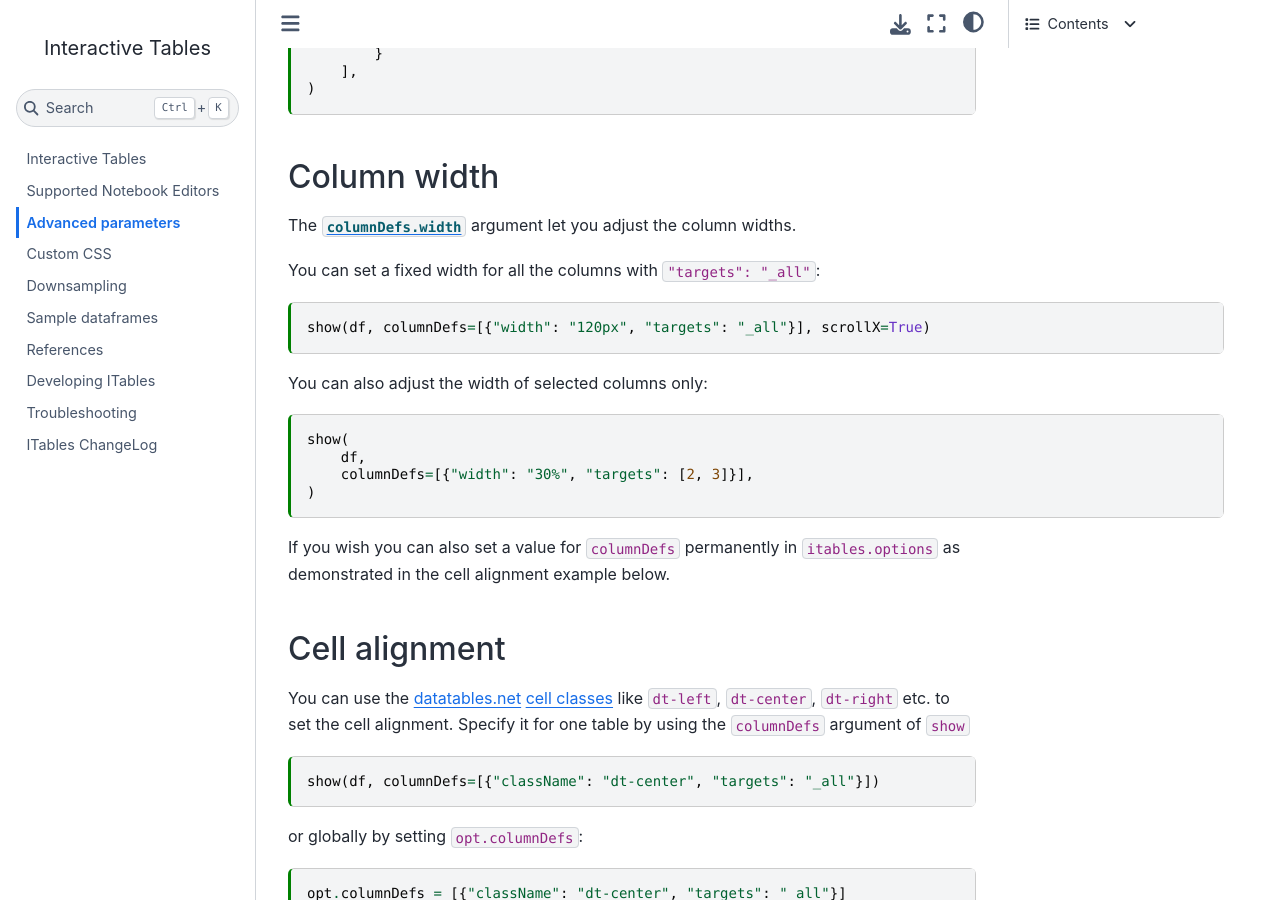
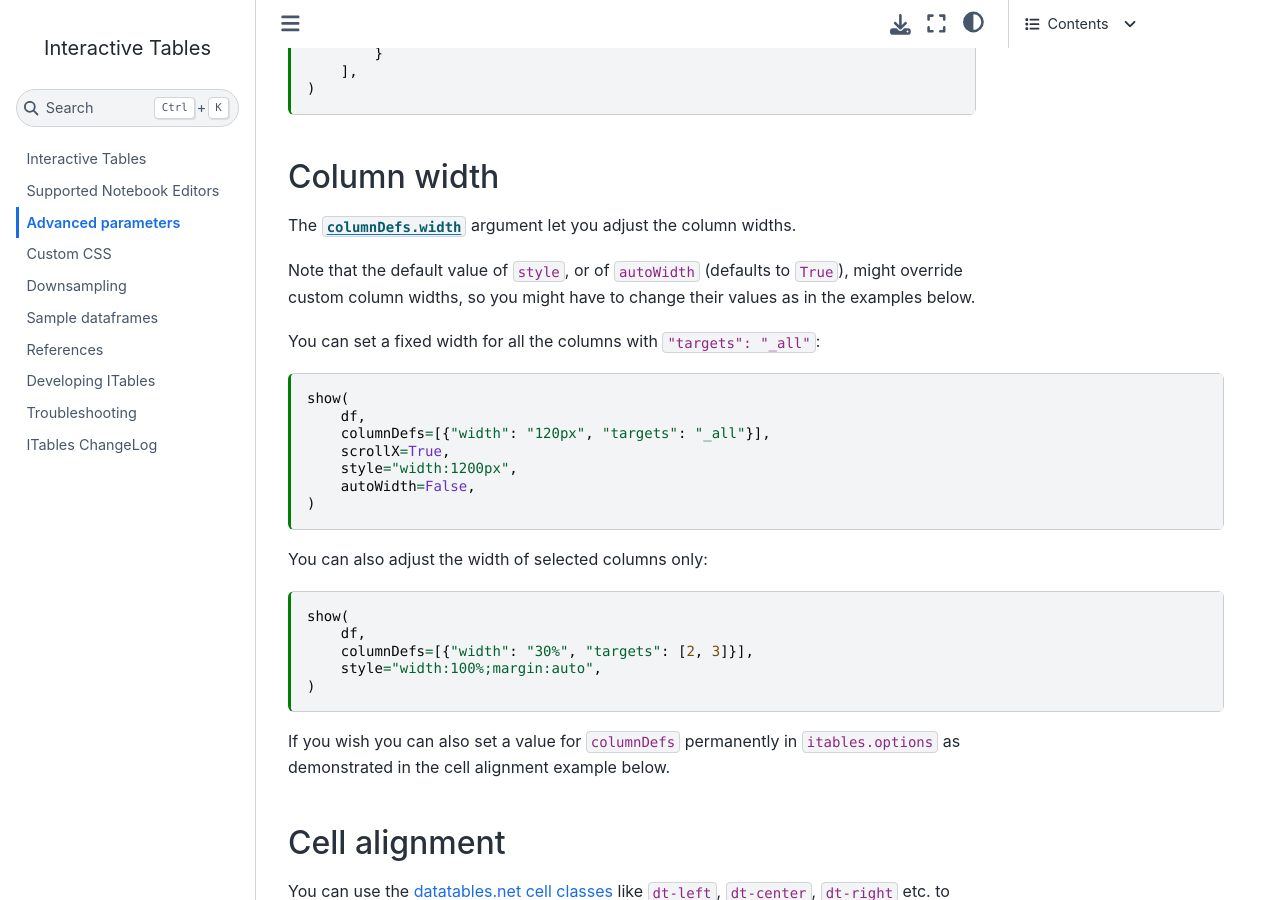
Before and after one commit to mwouts/itables, a Jupyter Book: the page built from docs/advanced_parameters.md, in a window 1280 px wide and 900 px high, scrolled down 5587 px. Built offline with Jupyter Book 1.0.4 settings and Sphinx 7.4.7 and the Sphinx Book theme 1.1.4, drawn with Linux system fonts in a browser that asks for light colours.

Commit message:
Update the documentation on column widths

````diff
--- a/docs/advanced_parameters.md
+++ b/docs/advanced_parameters.md
@@ -301,12 +301,21 @@ function (td, cellData, rowData, row, col) {
 
 The [`columnDefs.width`](https://datatables.net/reference/option/columns.width) argument let you adjust the column widths.
 
+Note that the default value of `style`, or of `autoWidth` (defaults to `True`), might override custom column widths,
+so you might have to change their values as in the examples below.
+
 You can set a fixed width for all the columns with `"targets": "_all"`:
 
 ```{code-cell}
 :tags: [full-width]
 
-show(df, columnDefs=[{"width": "120px", "targets": "_all"}], scrollX=True)
+show(
+    df,
+    columnDefs=[{"width": "120px", "targets": "_all"}],
+    scrollX=True,
+    style="width:1200px",
+    autoWidth=False,
+)
 ```
 
 You can also adjust the width of selected columns only:
@@ -317,6 +326,7 @@ You can also adjust the width of selected columns only:
 show(
     df,
     columnDefs=[{"width": "30%", "targets": [2, 3]}],
+    style="width:100%;margin:auto",
 )
 ```
 
````
Also changed, not shown: docs/changelog.md (+1 -0 lines).
